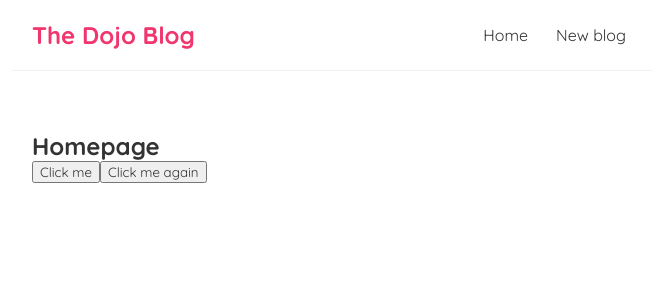
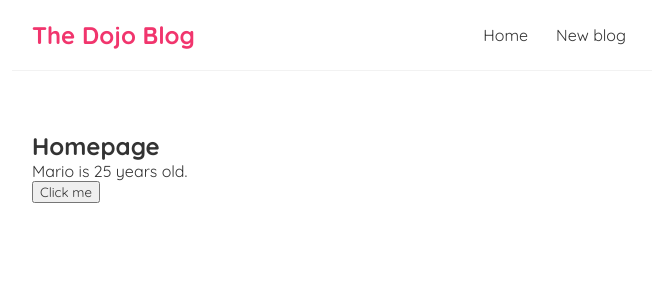
Before and after one commit to Philippe35507/Netninja-dojoblog, a React (Vite) app: page / in a window 1280 px wide. Shown: the top 300 px of the page, without its empty margins (308-964 px from the left). Built offline with nearby package versions, Linux system fonts and the light colour scheme.

Commit message:
Using State

```diff
--- a/src/Home.jsx
+++ b/src/Home.jsx
@@ -1,19 +1,44 @@
+import { useState } from "react";
+
 const Home = () => {
+  const [name, setName] = useState("Mario");
+  const [age, setAge] = useState(25);
+
   const handleClick = () => {
-    console.log("Hello");
+    setName("Luigi");
+    setAge(30);
+    console.log(name);
   };
-  const handleClickAgain = (name, e) => {
-    console.log("Hello " + name, e.target);
-  };
+
   return (
     <div className="home">
       <h2>Homepage</h2>
+      <p>
+        {name} is {age} years old.
+      </p>
       <button onClick={handleClick}>Click me</button>
-      <button onClick={(e) => handleClickAgain("Mario", e)}>
-        Click me again
-      </button>
     </div>
   );
 };
 
 export default Home;
+
+/*
+const Home = () => {
+  let name = "Mario";
+  const handleClick = () => {
+    name = "Luigi";
+    console.log(name);
+  };
+
+  return (
+    <div className="home">
+      <h2>Homepage</h2>
+      <p>{name}</p>
+      <button onClick={handleClick}>Click me</button>
+    </div>
+  );
+};
+
+export default Home;
+*/
```
